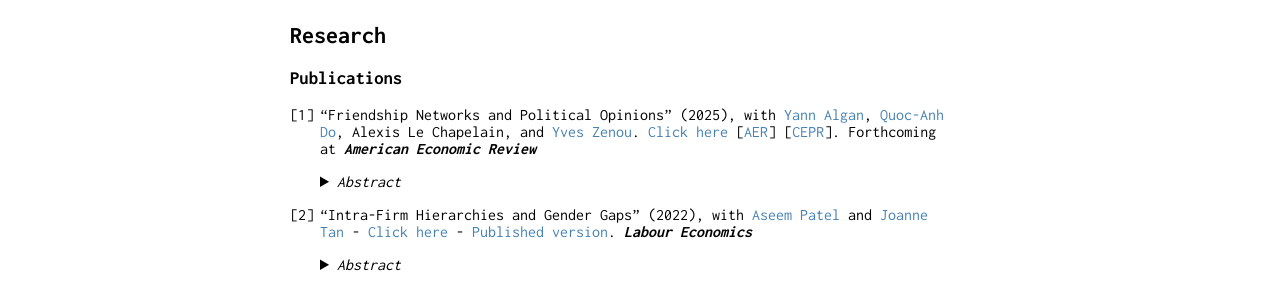
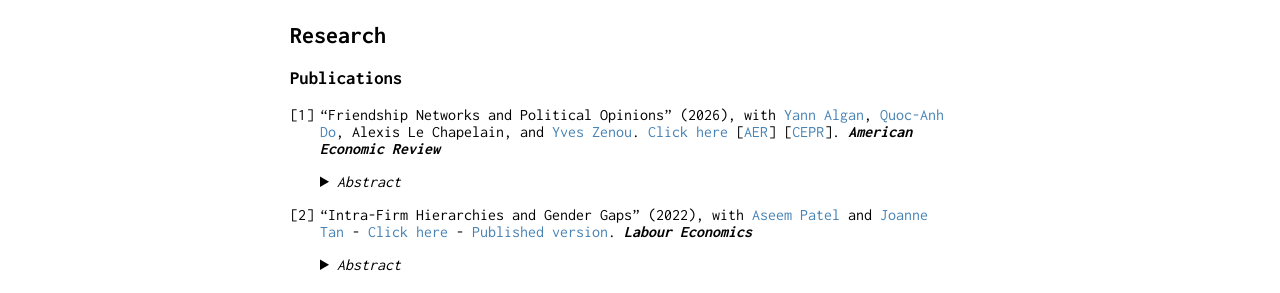
Before and after one commit to nicolodalvit/nicolodalvit.github.io, a Jekyll site: the page built from index.md, in a window 1280 px wide. Shown: the part 357-650 px from the top of the page. Built offline with Jekyll 4.4.1, drawn with Linux system fonts in a browser that asks for light colours; our own code applies the rules of GitHub Pages for plain Markdown files.

Commit message:
Update index.md

```diff
--- a/index.md
+++ b/index.md
@@ -23,7 +23,7 @@ You can download my [CV from here](CV_Dalvit.pdf).
 
 ### Publications
 
-1. "Friendship Networks and Political Opinions" (2025), with [Yann Algan](http://www.yann-algan.com/), [Quoc-Anh Do](https://sites.google.com/site/qaquocanhdo/), Alexis Le Chapelain, and [Yves Zenou](https://sites.google.com/site/yvesbzenou/). [Click here](Network_Beliefs_2025.pdf) [[AER](https://www.aeaweb.org/articles?id=10.1257/aer.20231344&&from=f)] [[CEPR](https://cepr.org/publications/dp20075)]. Forthcoming at ***American Economic Review***
+1. "Friendship Networks and Political Opinions" (2026), with [Yann Algan](http://www.yann-algan.com/), [Quoc-Anh Do](https://sites.google.com/site/qaquocanhdo/), Alexis Le Chapelain, and [Yves Zenou](https://sites.google.com/site/yvesbzenou/). [Click here](Network_Beliefs_2025.pdf) [[AER](https://www.aeaweb.org/articles?id=10.1257/aer.20231344&&from=f)] [[CEPR](https://cepr.org/publications/dp20075)]. ***American Economic Review***
 
     <details><summary> <i>Abstract</i> </summary>
     <p align="justify">
```
